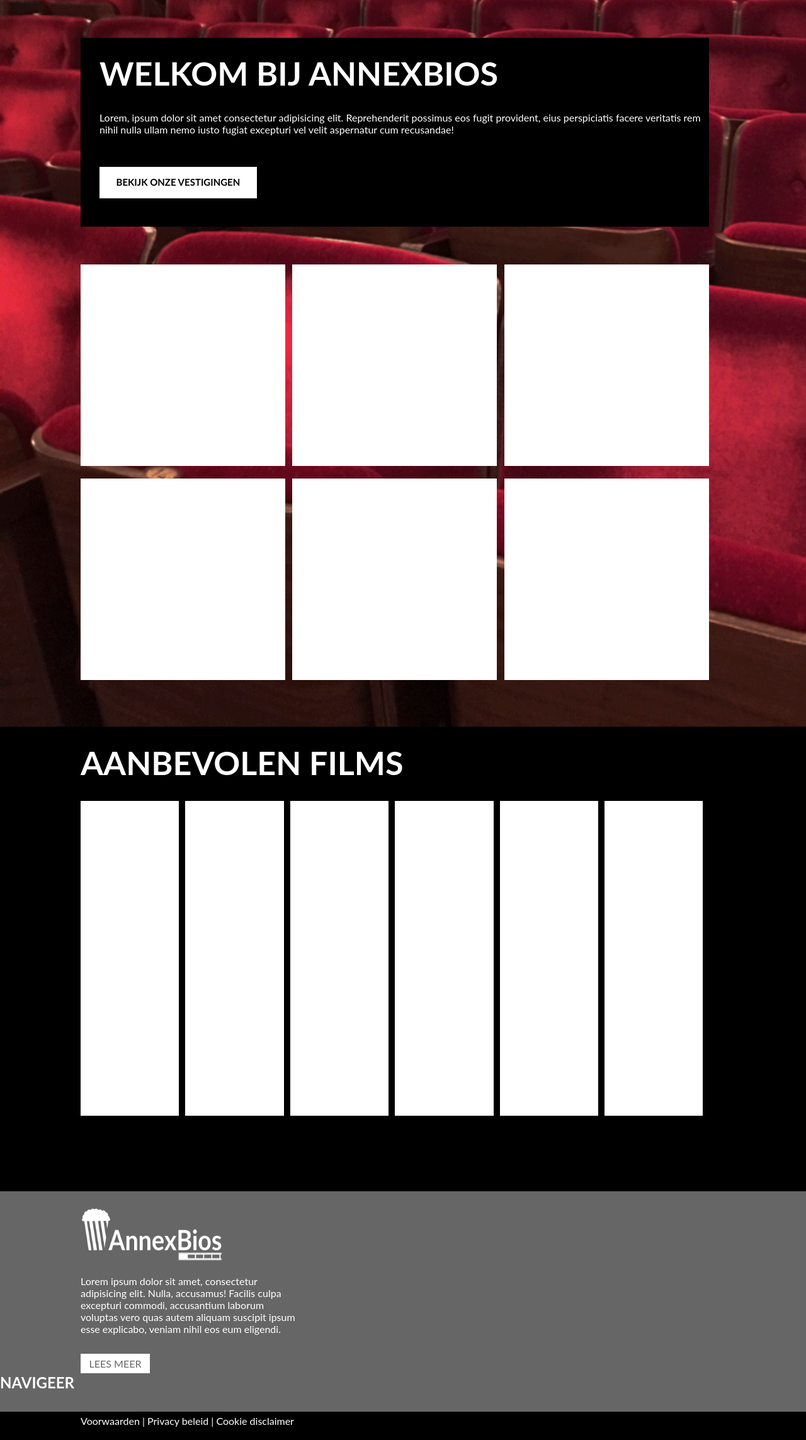
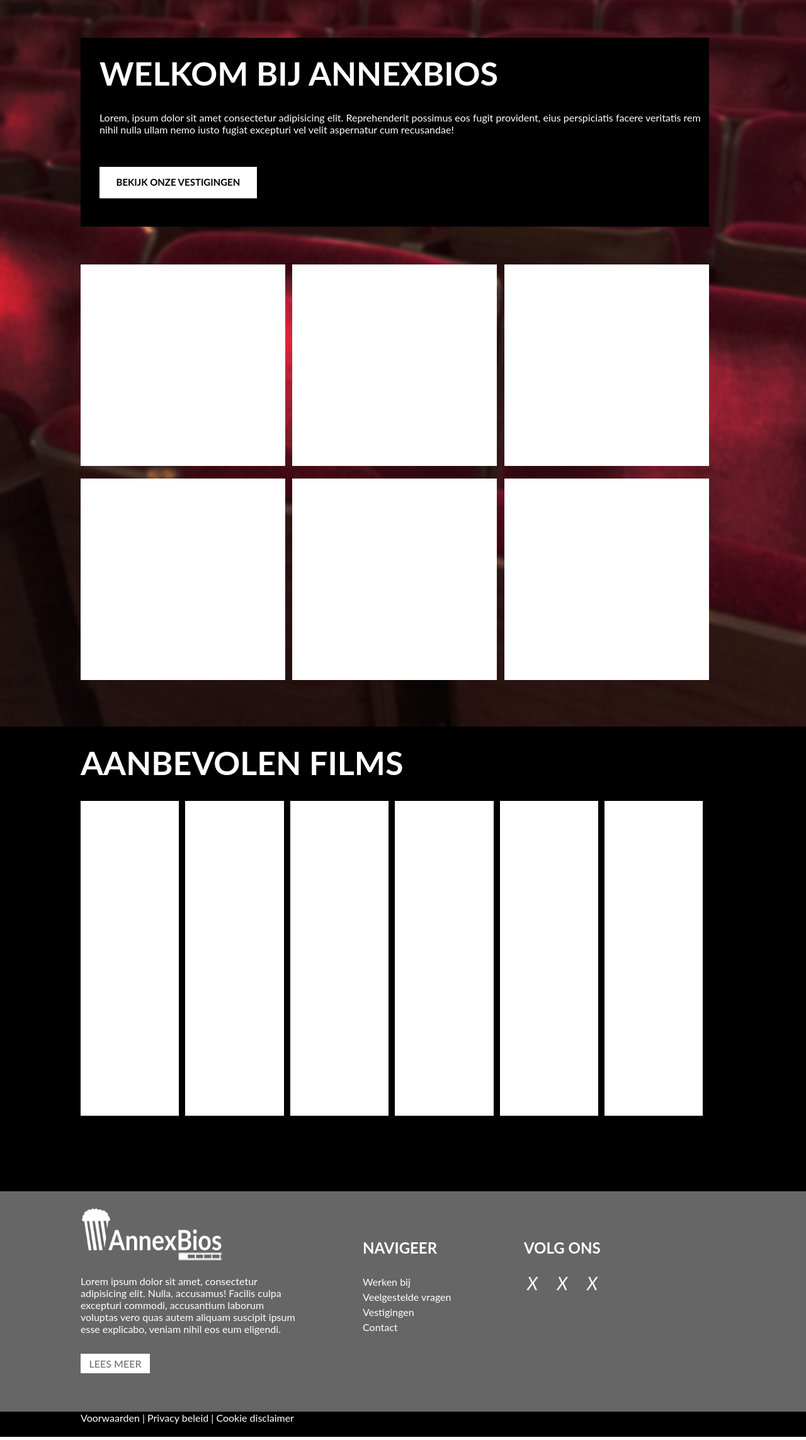
Before and after one commit to GarryCan76/annexbios, a PHP site: page / in a window 1280 px wide. Shown: the part 200-2487 px from the top of the page at 63% size. Run offline with PHP 8.4, Linux system fonts and the light colour scheme.

Commit message:
front-end is bijna klaar

```diff
--- /dev/null
+++ b/css/mainstyle.css
@@ -0,0 +1,259 @@
+*{
+    margin: 0;
+    padding: 0;
+}
+
+body{
+    background-image: url('../assets/header/header_achterground.png');
+    background-repeat: no-repeat;
+    background-attachment:fixed;
+    background-color: black;
+    width: 100%;
+    font-family: lato;
+}
+
+.navbar{
+    width: 100%;
+    height: 200px;
+    background-color: #666666;
+}
+
+#logo{
+    width: 225px;
+    height: 90px;
+    margin: 15px 0 0 10%;
+}
+
+.kop{
+    width: 100%;
+    height: 125px;
+    background-color: white;
+    color: #666666;
+}
+
+.kop_tekst{
+    text-align: center;
+    display: flex;
+    justify-content: flex-end;
+}
+
+.kop1{
+    margin: -55px 2% 0 0px;
+}
+
+.kop2{
+    margin: -55px 2% 0 0px;
+}
+
+.kop3{
+    margin: -55px 6% 0 0px;
+}
+
+.navbar_onderkant{
+    display: flex;
+    justify-content: start;
+
+}
+
+.navbar_koop{
+    margin: 20px 0% 0px 4%;
+    color: white;
+}
+
+.seach{
+    width: 200px;
+    height: 40px;
+    margin: 15px 2% 0px 2%;
+    background-color: #C9C9C9;
+    color: white;
+}
+
+.tekst_seach{
+    margin: 10px 0 0 8px;
+}
+
+.bekijktickets{
+    width: 180px;
+    height: 30px;
+    margin: 20px 2% 0px 2%;
+    background-color: white;
+}
+
+.teks_bekijktickets{
+    text-align: center;
+    color: #666666;
+    text-align: center;
+    padding-top: 6px;
+}
+
+/** dit was de navbar */
+
+.header{
+    width: 78%;
+    height: 300px;
+    background-color: black;
+    margin: 60px 0 0 10%;
+}
+
+h1{
+    color: white;
+    padding: 25px 0 0 3%;
+    font-size: 52px;
+}
+
+.header_tekst{
+    padding: 30px 0 0 3%;
+    color: white;
+}
+
+.header_button{
+    width: 250px;
+    height: 50px;
+    background-color: white;
+    margin: 50px 0 0 3%;
+}
+
+.header_knoptekst{
+    text-align: center;
+    padding-top: 15px;
+    font-weight: 700;
+    font-size: 15px;
+}
+
+/** header staat hier boven */
+
+.vestigingen{
+    margin: 60px 0 0 10%;
+    display: flex;
+    flex-wrap: wrap;
+}
+
+.vestiging1{
+    width: 28.2%;
+    height: 320px;
+    margin: 0 1% 20px 0;
+    background-color: white;
+}
+
+.aanbevolen_films_title{
+    color: white;
+    font-size: 52px;
+    margin: 80px 0 0 10%;
+}
+
+.aanbevolen_films_div{
+    width: 78%;
+    height: 500px;
+    margin: 30px 0 0 10%;
+    display: flex;
+}
+
+.aanbevolen_films{
+    width: 16%;
+    height: 500px;
+    margin: 0 1% 0 0;
+    background-color: white;
+}
+
+/** einde aanvevolen films */
+
+#footer{
+    width: 100%;
+    height: 350px;
+    margin-top: 120px;
+    background-color: #666666;
+    display: flex;
+}
+
+.footer_div1{
+    margin:  0 0 0 10%;
+    width: 450px;
+    height: 250px;
+}
+
+.footer_div2{
+    width: 257px;
+    height: 250px;
+}
+
+.logo_footer{
+    width: 225px;
+    height: 90px;
+    margin: 20px 0 0 0%;
+    color: white;
+}
+
+.footer_tekstcontainer{
+    height: 120px;
+    width: 350px;
+    margin: 20px 0 0 0%;
+}
+
+.footer_tekst{
+    color: white;
+}
+
+.leestmeer{
+    height: 25px;
+    width: 110px;
+    margin: 5px 0 0 0%;
+    text-align: center;
+    padding-top: 6px;
+    background-color: white;
+    color: #666666;
+}
+
+.navigeer_tekst{
+    padding: 75px 0 25px 0;
+    color: white;
+}
+
+.list_item{
+    padding: 5px 0 0 0;
+    list-style-type: none;
+    color: white;
+}
+
+.volg_ons{
+    color: white;
+    padding: 75px 0 0 0;
+}
+
+.footer_div3{
+    width: 450px;
+    height: 250px;
+}
+
+.icons{
+    width: 250px;
+    height: 100px;
+    margin-top: 20px;
+    /* border: 1px solid white; */
+    display: flex;
+}
+
+.footer_icon{
+    width: 40px;
+    height: 40px;
+    padding: 5px 1% 0 2%;
+    font-size: 28px;
+    color: white;
+}
+
+
+
+
+
+
+
+/* einde footer */
+
+.voorwaarden{
+    width: 100%;
+    height: 40px;
+    color: white;
+    background-color: black;
+}
+.laatsetekst{
+    margin: 0px 0 0 10%;
+}
--- a/index.php
+++ b/index.php
@@ -4,8 +4,10 @@
     <meta charset="UTF-8">
     <meta name="viewport" content="width=device-width, initial-scale=1.0">
     <title>Annexbios hoofdkantoor</title>
-    <link href="mainstyle.css" rel="stylesheet" />
+    <link href="./css/mainstyle.css?t=<?php echo time() ?>" rel="stylesheet"  />
 </head>
+
+<!-- begin van de body -->
 <body>
     <nav class="navbar">
         <div class="kop">
@@ -47,9 +49,9 @@
             </div>
         </div>
 
-        <!-- wij gaan het nieuws overslaan  -->
-        <div class="news_tussenkopje"></div>
-        <div class="news"></div>
+        <!-- wij gaan het nieuws kopje overslaan  -->
+        <!-- <div class="news_tussenkopje"></div>
+        <div class="news"></div> -->
 
     <footer id="footer">
         <div class="footer_div1">
@@ -61,9 +63,30 @@
         </div>
         <div class="footer_div2">
             <h2 class="navigeer_tekst">NAVIGEER</h2>
+            <ul>
+                <li class="list_item">Werken bij</li>
+                <li class="list_item">Veelgestelde vragen</li>
+                <li class="list_item">Vestigingen</li>
+                <li class="list_item">Contact</li>
+            </ul>
         </div>
-        <div class="footer_div2"><div>
+        <div class="footer_div3">
+            <h2 class="volg_ons">VOLG ONS</h2>
+            <div class="icons">
+                <i class="footer_icon">X</i>
+                <i class="footer_icon">X</i>
+                <i class="footer_icon">X</i>
+            </div>
+        </div>
     </footer>
-    <div class="voorwaarden"> <p class="laatsetekst">Voorwaarden | Privacy beleid | Cookie disclaimer</p></div>
+    <div class="voorwaarden"><p class="laatsetekst">Voorwaarden | Privacy beleid | Cookie disclaimer</p></div>
+    <script>
+        async function logMovies(){
+        const response = await fetch("./test.json")
+        const movies = await response.json();
+        console.log(movies[0].name);
+        }
+        logMovies();
+    </script>
 </body>
 </html>
--- a/mainstyle.css
+++ /dev/null
@@ -1,210 +0,0 @@
-*{
-    margin: 0;
-    padding: 0;
-}
-
-body{
-    background-image: url('./assets/header/header_afbeelding.gif');
-    background-repeat: no-repeat;
-    background-attachment:fixed;
-    background-color: black;
-    width: 100%;
-    font-family: lato;
-
-}
-
-.navbar{
-    width: 100%;
-    height: 200px;
-    background-color: #666666;
-}
-
-#logo{
-    width: 225px;
-    height: 90px;
-    margin: 15px 0 0 10%;
-}
-
-.kop{
-    width: 100%;
-    height: 125px;
-    background-color: white;
-    color: #666666;
-}
-
-.kop_tekst{
-    text-align: center;
-    display: flex;
-    justify-content: flex-end;
-}
-
-.kop1{
-    margin: -55px 2% 0 0px;
-}
-
-.kop2{
-    margin: -55px 2% 0 0px;
-}
-
-.kop3{
-    margin: -55px 6% 0 0px;
-}
-
-.navbar_onderkant{
-    display: flex;
-    justify-content: start;
-
-}
-
-.navbar_koop{
-    margin: 20px 0% 0px 4%;
-    color: white;
-}
-
-.seach{
-    width: 200px;
-    height: 40px;
-    margin: 15px 2% 0px 2%;
-    background-color: #C9C9C9;
-    color: white;
-}
-
-.tekst_seach{
-    margin: 10px 0 0 8px;
-}
-
-.bekijktickets{
-    width: 180px;
-    height: 30px;
-    margin: 20px 2% 0px 2%;
-    background-color: white;
-}
-
-.teks_bekijktickets{
-    text-align: center;
-    color: #666666;
-    text-align: center;
-    padding-top: 6px;
-}
-
-/** dit was de navbar */
-
-.header{
-    width: 78%;
-    height: 300px;
-    background-color: black;
-    margin: 60px 0 0 10%;
-}
-
-h1{
-    color: white;
-    padding: 25px 0 0 3%;
-    font-size: 52px;
-}
-
-.header_tekst{
-    padding: 30px 0 0 3%;
-    color: white;
-}
-
-.header_button{
-    width: 250px;
-    height: 50px;
-    background-color: white;
-    margin: 50px 0 0 3%;
-}
-
-.header_knoptekst{
-    text-align: center;
-    padding-top: 15px;
-    font-weight: 700;
-    font-size: 15px;
-}
-
-/** header staat hier boven */
-
-.vestigingen{
-    margin: 60px 0 0 10%;
-    display: flex;
-    flex-wrap: wrap;
-}
-
-.vestiging1{
-    width: 28.2%;
-    height: 320px;
-    margin: 0 1% 20px 0;
-    background-color: white;
-}
-
-.aanbevolen_films_title{
-    color: white;
-    font-size: 52px;
-    margin: 80px 0 0 10%;
-}
-
-.aanbevolen_films_div{
-    width: 78%;
-    height: 500px;
-    margin: 30px 0 0 10%;
-    display: flex;
-}
-
-.aanbevolen_films{
-    width: 16%;
-    height: 500px;
-    margin: 0 1% 0 0;
-    background-color: white;
-}
-
-/** einde aanvevolen films */
-
-#footer{
-    width: 100%;
-    height: 350px;
-    margin-top: 120px;
-    background-color: #666666;
-}
-
-.logo_footer{
-    width: 225px;
-    height: 90px;
-    margin: 20px 0 0 10%;
-    color: white;
-}
-
-.footer_tekstcontainer{
-    height: 120px;
-    width: 350px;
-    margin: 20px 0 0 10%;
-}
-
-.footer_tekst{
-    color: white;
-}
-
-.leestmeer{
-    height: 25px;
-    width: 110px;
-    margin: 5px 0 0 10%;
-    text-align: center;
-    padding-top: 6px;
-    background-color: white;
-    color: #666666;
-}
-
-/* einde footer */
-
-.voorwaarden{
-    width: 100%;
-    height: 40px;
-    color: white;
-    background-color: black;
-}
-.laatsetekst{
-    margin: 5px 0 0 10%;
-}
-
-.navigeer_tekst{
-    color: white;
-
-}
```
Also changed, not shown: assets/header/header_achterground.png (added), assets/header/header_afbeelding.gif (deleted), 2 other files.
